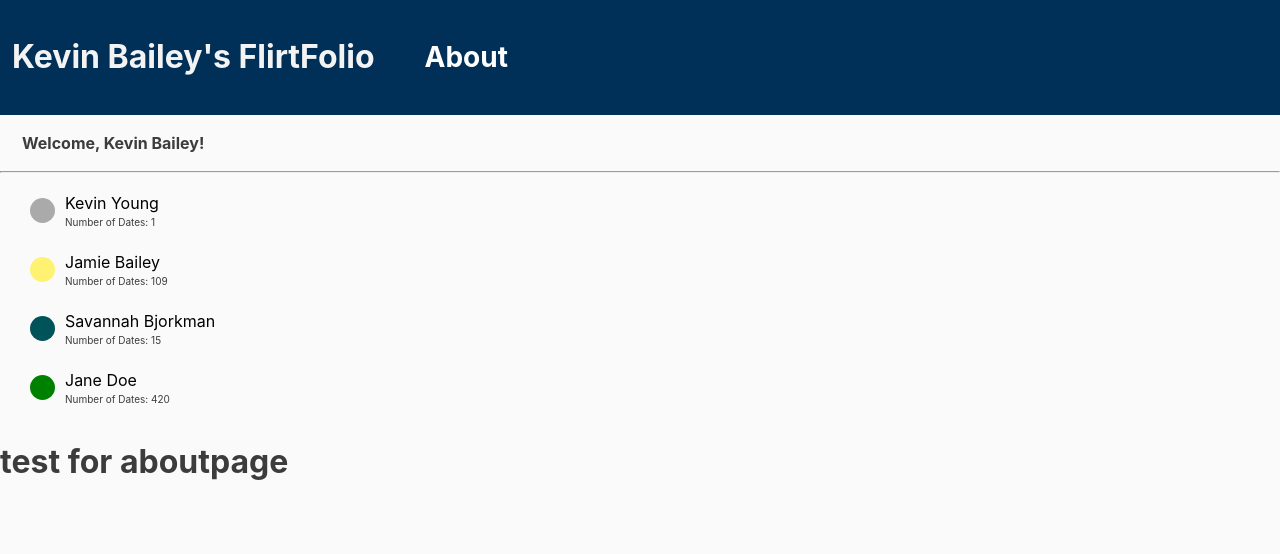
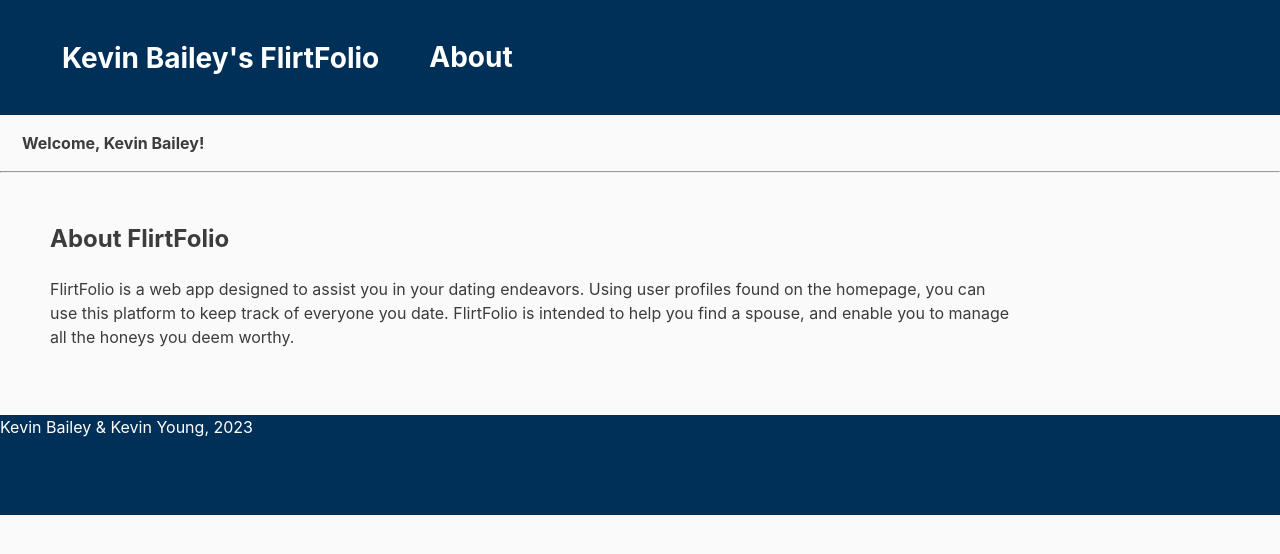
Before and after one commit to kevgbailey/flirtfolio, a React (Vite) app: page /about in a window 1280 px wide. Shown: the top 554 px of the page. Built offline with nearby package versions, Linux system fonts and the light colour scheme.

Commit message:
fixed the about page, still need to make the footer actually at the bottom

```diff
--- a/src/AboutPage.jsx
+++ b/src/AboutPage.jsx
@@ -1,7 +1,13 @@
 const AboutPage = () => {
     return (
         <>
-        <h1>test for aboutpage</h1>
+        <div className = "aboutPage">
+            <h2 className = "aboutheading">About FlirtFolio</h2>
+            <p className = "aboutBody">
+                FlirtFolio is a web app designed to assist you in your dating endeavors. Using user profiles found on the homepage, you can use this platform to keep track of everyone you date.
+                FlirtFolio is intended to help you find a spouse, and enable you to manage all the honeys you deem worthy.
+            </p>
+        </div>
         </>
      );
 }
--- a/src/App.jsx
+++ b/src/App.jsx
@@ -25,17 +25,22 @@ function App() {
     <>
     <div className="App">
       <div className = "header">
-      <h1>{testUser.firstName} {testUser.lastName}'s FlirtFolio</h1>
+      <h1><Link to = "/">{testUser.firstName} {testUser.lastName}'s FlirtFolio</Link></h1>
       <Link to = "/about" className = "aboutClick">About</Link>
       </div>
       <p className = "welcomeBanner" >Welcome, {testUser.firstName} {testUser.lastName}!</p>
         <hr></hr>
-       <DotView user = {testUser}/>
+       {/* <DotView user = {testUser}/> */}
     </div>
 
     <Routes>
-    <Route path = '/about' element = {<AboutPage/>}/>
-    </Routes>
+      <Route path="/" element={<DotView user={testUser} />} />
+      <Route path="/about" element={<AboutPage />} />
+   </Routes>
+
+   <footer className = "footer">
+      Kevin Bailey & Kevin Young, 2023
+   </footer>
     </>
   )
 }
--- a/src/index.css
+++ b/src/index.css
@@ -22,7 +22,7 @@ body{
   display: flex;
   flex-direction: row;
   align-items: center;
-  background-color:#003058;
+  background-color:#003057;
   color: rgb(243, 243, 243);
   width: 100%;
   padding: 12px;
@@ -90,3 +90,17 @@ padding-left: 20px;
   padding-left: 10px;
   margin: 0px;
 }
+
+.aboutPage{
+  padding: 50px;
+  padding-top: 20px;
+  width: 75vw;
+}
+
+.footer{
+  background: #003057;
+  color: white;
+  display: flex;
+  flex-direction: column;
+  height: 100px;
+}
```
Also changed, not shown: 1 other file (tests, documents, lock files or other folders).
